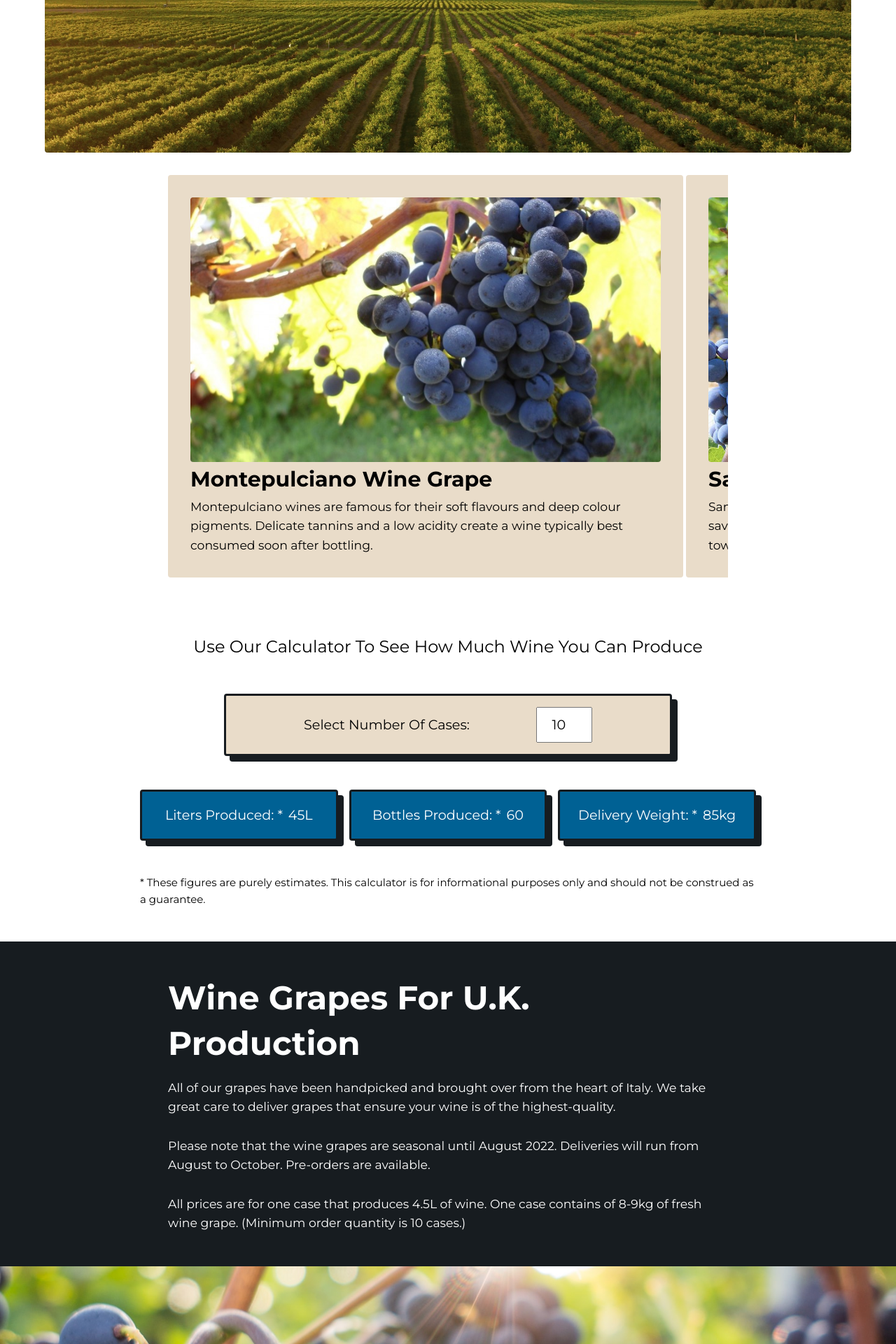
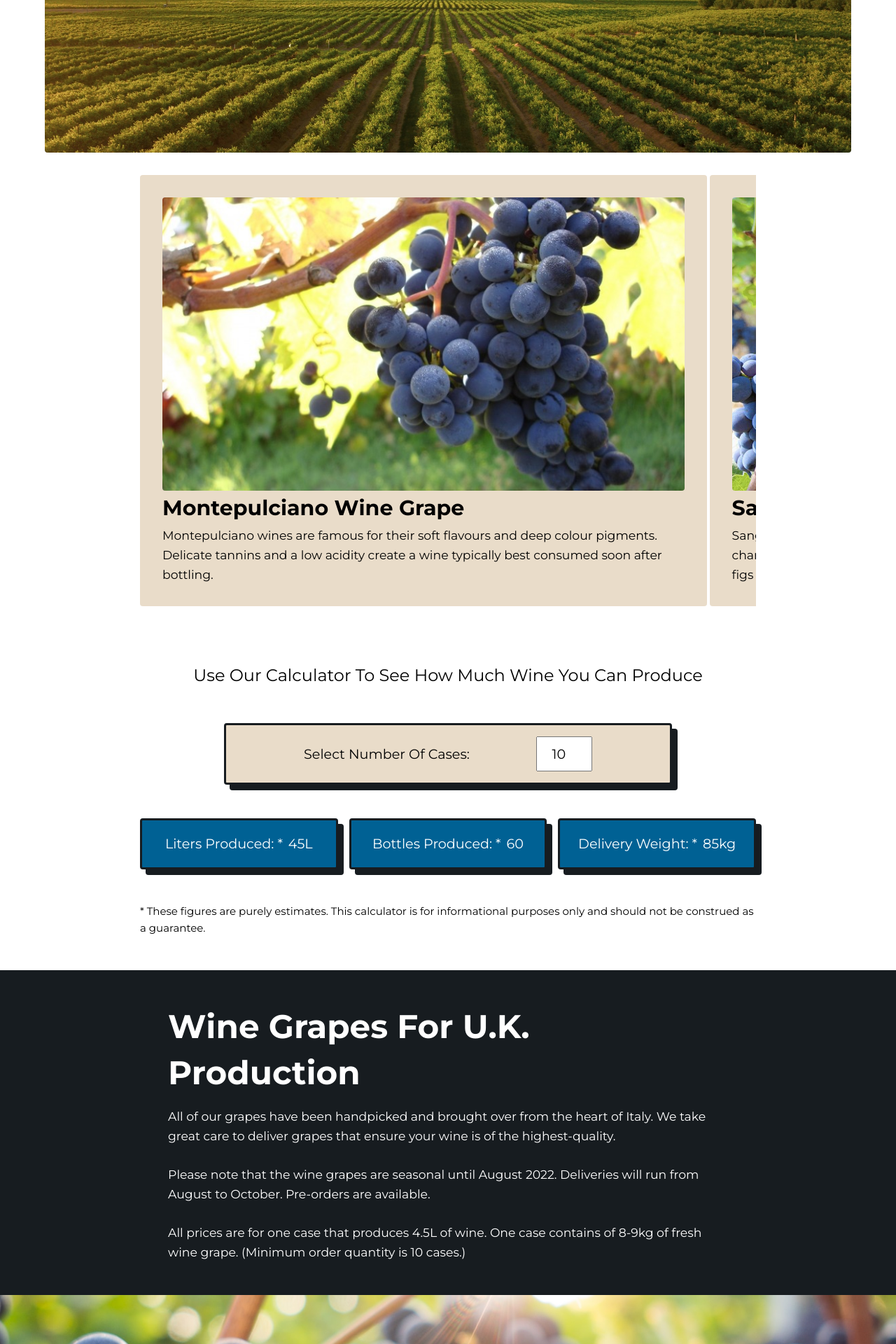
Before and after one commit to GG1982/vina-da-uva, a Jekyll site: the page built from index.html, in a window 1280 px wide. Shown: the part 659-2579 px from the top of the page at 70% size. Built offline with Jekyll 4.4.1, drawn with Linux system fonts in a browser that asks for light colours.

```diff
--- a/_sass/main.scss
+++ b/_sass/main.scss
@@ -34,7 +34,7 @@
   --min-width-s: min(100% - 1rem, 50em, 90vw);
 
   --min-width-pages: min(100% - 1rem, 65em, 90vw);
-  --min-width-media: min(100%, 50em);
+  --min-width-media: min(100%, 55rem);
 
   --min-width-calc: min(100% - 2rem, 55em);
   --min-width-input-calc: min(40rem, 100%);
--- a/index.html
+++ b/index.html
@@ -80,8 +80,6 @@
             <label class="capitalize" id="notify" for="boxes">Select Number of cases:</label>
             <input id="boxes" type="number" name="Enter Number" min="0" max="1000" value="10" onchange="updateInput(value)">
         </div>
-
-        <a id="contact"></a>
 
     </div>
 
```
Also changed, not shown: 3 other files.
